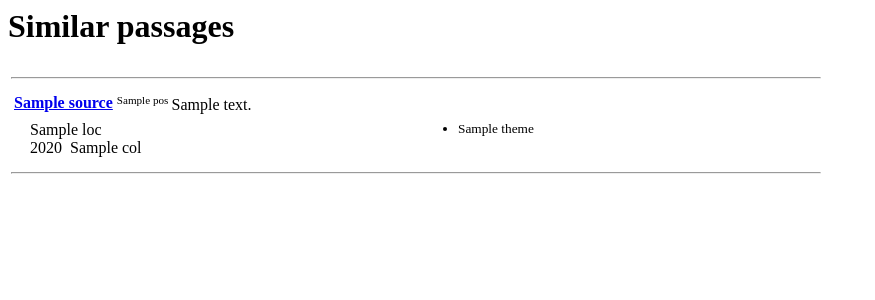
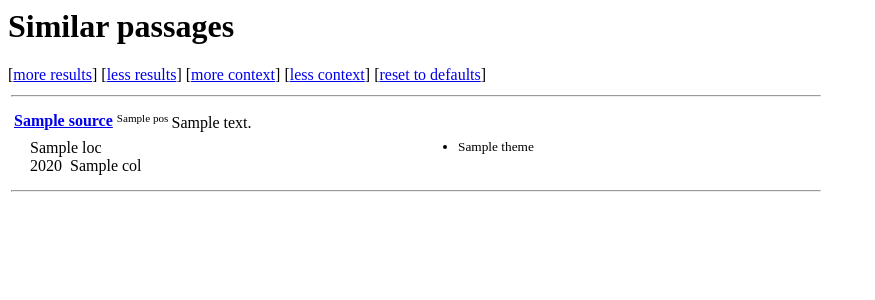
Before and after one commit to jakobytes/runoregi, a Flask app: template templates/passage.html in a window 1280 px wide. Shown: the top 300 px of the page, without its empty margins (0-875 px from the left). Run offline with Flask 2, Linux system fonts and the light colour scheme; the template is opened without the code that fills it: most values are stand-ins (such as "Sample title", 1, 10 or a date in 2020).

Commit message:
passage view: buttons for changing search parameters

```diff
--- a/templates/passage.html
+++ b/templates/passage.html
@@ -1,4 +1,10 @@
 <h1>Similar passages</h1>
+
+[<a href="/passage?start={{ start }}&end={{ end }}&context={{ context }}&dist={{ dist+1 }}&hitfact={{ hitfact*0.8 }}">more results</a>]
+[<a href="/passage?start={{ start }}&end={{ end }}&context={{ context }}&dist={{ [dist-1, 1] | max }}&hitfact={{ [hitfact*1.25, 1] | min }}">less results</a>]
+[<a href="/passage?start={{ start }}&end={{ end }}&context={{ context+2 }}&dist={{ dist }}&hitfact={{ hitfact }}">more context</a>]
+[<a href="/passage?start={{ start }}&end={{ end }}&context={{ [context-2, 0] | max }}&dist={{ dist }}&hitfact={{ hitfact }}">less context</a>]
+[<a href="/passage?start={{ start }}&end={{ end }}">reset to defaults</a>]
 
 <table>
   <tr><td><hr/></td></tr>
--- a/view/passage.py
+++ b/view/passage.py
@@ -134,4 +134,6 @@ def render(start_id, end_id, dist=2, context=2, hitfact=0.5):
                     if v_id in verses \
                         and verses[v_id]['so_id'] == h['so_id']]
             h['hl'] = start_id in range(*h['interval'])
-        return render_template('passage.html', hits=hits, sources=sources)
+        return render_template(
+            'passage.html', start=start_id, end=end_id, dist=dist,
+            context=context, hitfact=hitfact, hits=hits, sources=sources)
```
